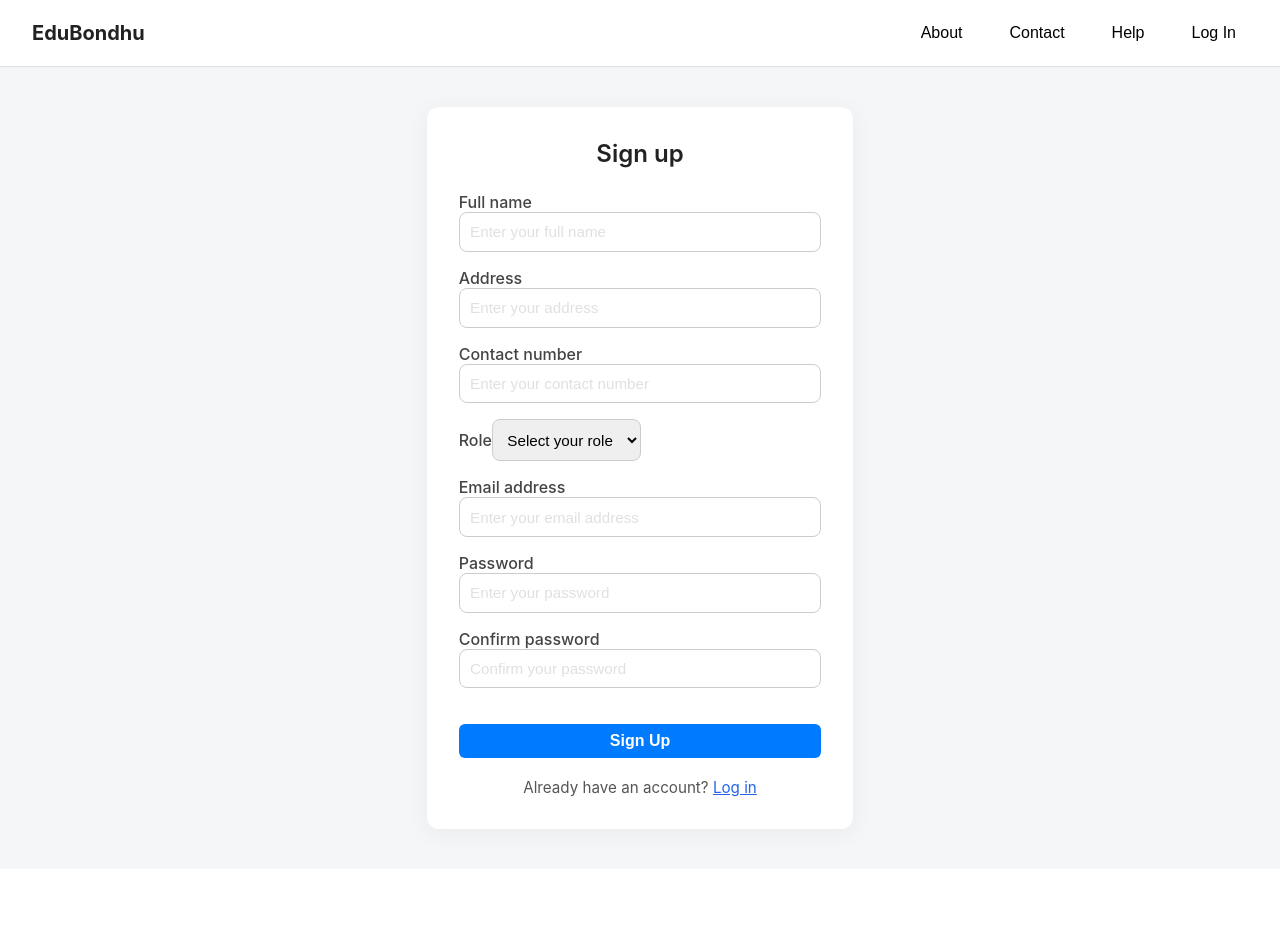
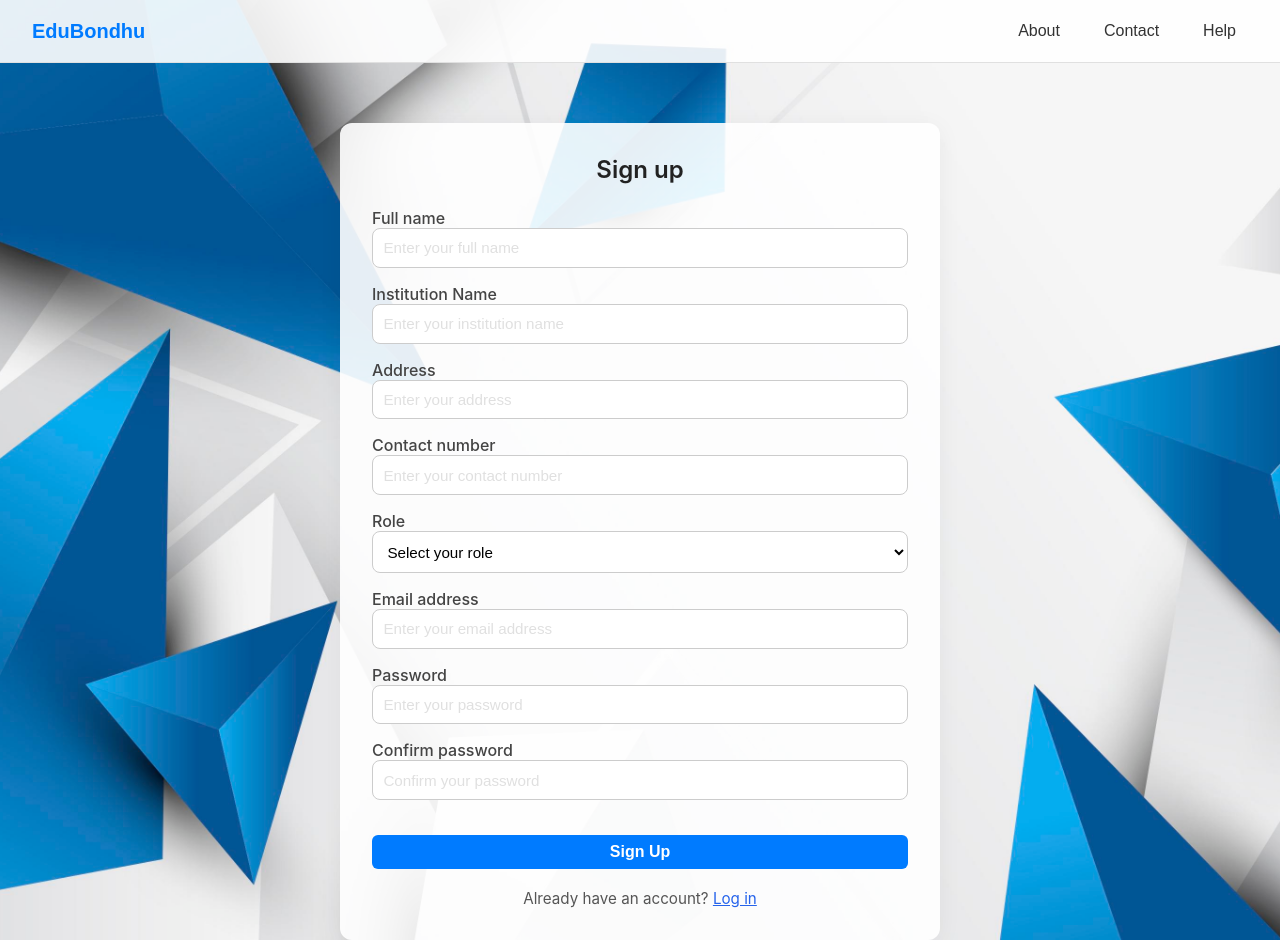
Before and after one commit to AftabAhmedFahim/EduBondhu, a React (Create React App) app: page /signup in a window 1280 px wide. Before the commit the page ends 869 px from the top, so only its background shows below. Built offline with nearby package versions, Linux system fonts and the light colour scheme.

Commit message:
Modified Signup & About Page

```diff
--- a/src/pages/About/AboutPage.css
+++ b/src/pages/About/AboutPage.css
@@ -1,4 +1,10 @@
 /* ========== Navbar ========== */
+.about-container {
+  min-height: 100vh;
+  background: url('../../assets/login-bg.jpg') no-repeat center center fixed;
+  background-size: cover;
+}
+
 .navbar {
   display: flex;
   justify-content: space-between;
@@ -122,8 +128,8 @@
   background: #fff;
   border-radius: 12px;
   box-shadow: 0 4px 12px rgba(0, 0, 0, 0.1);
-  padding: 25px;
-  width: 250px;
+  padding: 30px;
+  width: 280px;
   text-align: center;
   transition: all 0.3s ease;
 }
--- a/src/pages/About/AboutPage.js
+++ b/src/pages/About/AboutPage.js
@@ -55,7 +55,7 @@ export default function AboutPage() {
 
       {/* About Section */}
       <section className="about-section">
-        <h1>About Us</h1>
+        <h1><u>About Us</u></h1>
         <div className="team-grid">
           {teamMembers.map((member, index) => (
             <div className="team-card" key={index}>
--- a/src/pages/SignUp/SignupPage.css
+++ b/src/pages/SignUp/SignupPage.css
@@ -1,15 +1,15 @@
 .signup-wrapper {
   min-height: 100vh;
-  background-color: #f5f6f8;
+  background: url('../../assets/login-bg.jpg') no-repeat center fixed;
+  background-size: cover;
   display: flex;
   flex-direction: column;
-  align-items: center;
 }
 
 .signup-navbar {
   width: 100%;
   padding: 1rem 2rem;
-  background-color: #fff;
+  background-color: rgba(255, 255, 255, 0.9);
   border-bottom: 1px solid #e0e0e0;
   display: flex;
   justify-content: space-between;
@@ -20,7 +20,13 @@
 .signup-logo {
   font-weight: bold;
   font-size: 1.25rem;
-  color: #222;
+  color: #007bff;
+  background: none;
+  border: none;
+  cursor: pointer;
+  padding: 0;
+  margin: 0;
+  outline: none;
 }
 
 .signup-nav-links {
@@ -30,10 +36,20 @@
   flex-wrap:wrap;
 }
 
-.signup-nav-links a {
-  text-decoration: none;
+.signup-nav-links .nav-btn {
+  background: none;
+  border: none;
+  font-weight: 500;
+  font-size: 1rem;
+  cursor: pointer;
+  padding: 6px 12px;
   color: #333;
-  font-weight: 500;
+  border-radius: 6px;
+  transition: background-color 0.2s ease;
+}
+
+.signup-nav-links .nav-btn:hover {
+  background-color: #f0f0f0;
 }
 
 .login-nav-btn {
@@ -49,14 +65,21 @@
   background-color: #ddd;
 }
 
+.signup-content {
+  flex:1;
+  display: flex;
+  justify-content: center;
+  align-items: flex-start;
+  margin-top: 60px;
+}
+
 .signup-box {
   width: 100%;
-  max-width: 480px;
-  background-color: #fff;
+  max-width: 600px;
+  background-color: rgba(255, 255, 255, 0.9);
   padding: 2rem;
   border-radius: 12px;
   box-shadow: 0 4px 24px rgba(0, 0, 0, 0.05);
-  margin: 40px auto;
 }
 
 .signup-box h2 {
@@ -81,6 +104,14 @@
   padding: 0.65rem;
   border: 1px solid #ccc;
   font-size: 0.95rem;
+  color: #000;
+  background-color: #fff;
+}
+
+.signup-form .form-select[name="role"] {
+  width: 100%;
+  margin-left: auto;
+  display: block;
 }
 
 .signup-btn {
--- a/src/pages/SignUp/SignupPage.js
+++ b/src/pages/SignUp/SignupPage.js
@@ -8,6 +8,7 @@ const SignupPage = () => {
   const navigate = useNavigate();
   const [formData, setFormData] = useState({
     fullName: "",
+    institution: "",
     address: "",
     contact: "",
     role: "",
@@ -41,16 +42,11 @@ const SignupPage = () => {
   return (
     <div className="signup-wrapper">
       <nav className="signup-navbar">
-        <div className="signup-logo"> EduBondhu</div>
-        <div className="nav-links">
-          <button onClick={() => navigate("/about")}>
-            About
-          </button>
-          <button>Contact</button>
-          <button>Help</button>
-          <button className="login" onClick={() => navigate("/login")}>
-            Log In
-          </button>
+        <button className="signup-logo" onClick={() => navigate("/")}>EduBondhu</button>
+        <div className="signup-nav-links">
+          <button className="nav-btn" onClick={() => navigate("/about")}>About</button>
+          <button className="nav-btn" onClick={() => navigate("/contact")}>Contact</button>
+          <button className="nav-btn" onClick={() => navigate("/help")}>Help</button>
         </div>
       </nav>
 
@@ -62,6 +58,17 @@ const SignupPage = () => {
             <Form.Group className="form-group">
               <Form.Label className="form-label">Full name</Form.Label>
               <Form.Control type="text" name="fullName" value={formData.fullName} onChange={handleChange} placeholder="Enter your full name"/>
+            </Form.Group>
+
+            <Form.Group className="form-group">
+            <Form.Label className="form-label">Institution Name</Form.Label>
+            <Form.Control
+            type="text"
+            name="institution"
+            value={formData.institution}
+            onChange={handleChange}
+            placeholder="Enter your institution name"
+            />
             </Form.Group>
 
             <Form.Group className="form-group">
```
